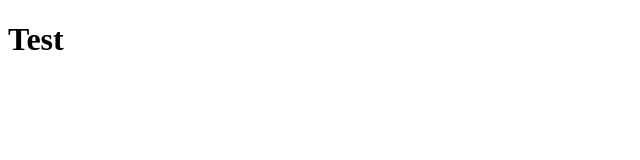
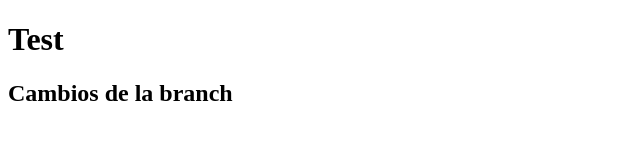
Before and after one commit to damm17/fizzmod-react, a plain HTML site: page index.html in a window 1280 px wide. Shown: the whole page, without its empty margins (0-640 px from the left). Drawn offline with Linux system fonts and the light colour scheme.

Commit message:
cambios en la branch

```diff
--- a/index.html
+++ b/index.html
@@ -8,5 +8,6 @@
 </head>
 <body>
     <h1>Test</h1>
+    <h2>Cambios de la branch</h2>
 </body>
 </html>
```
